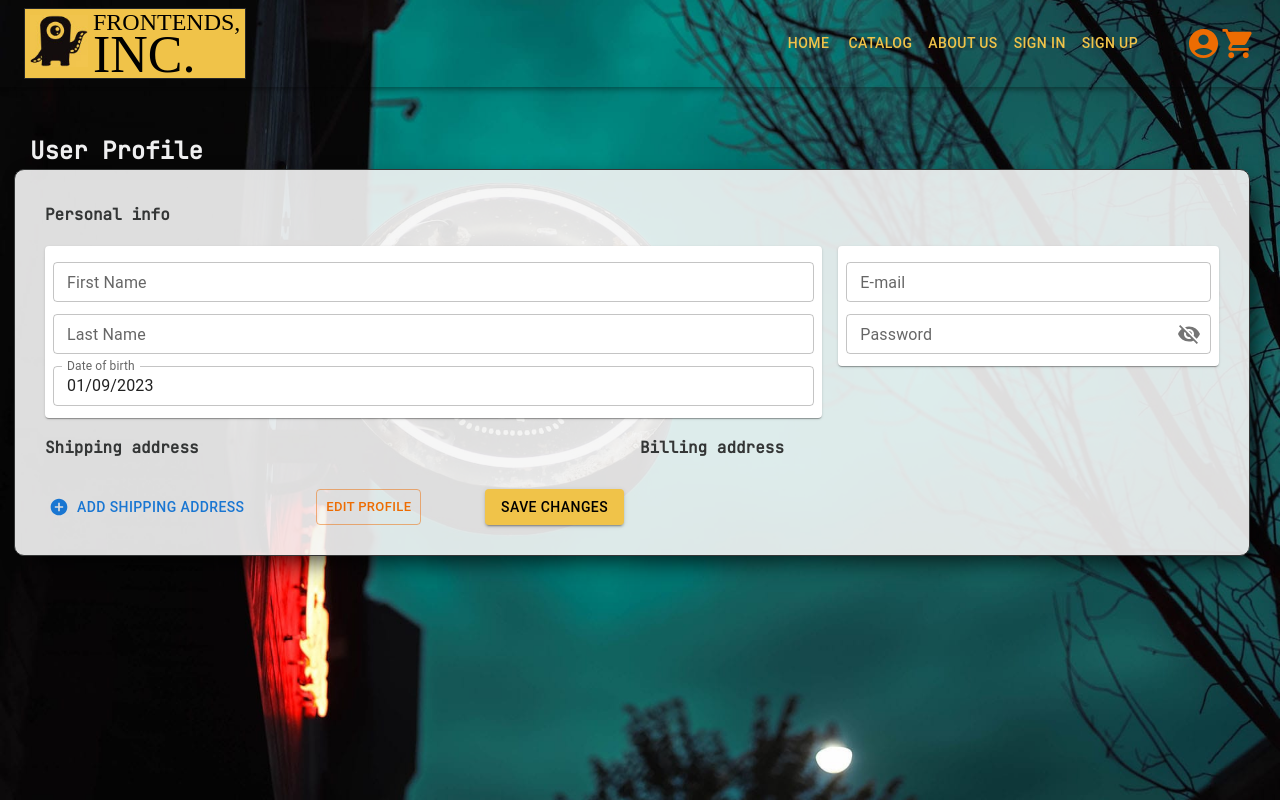
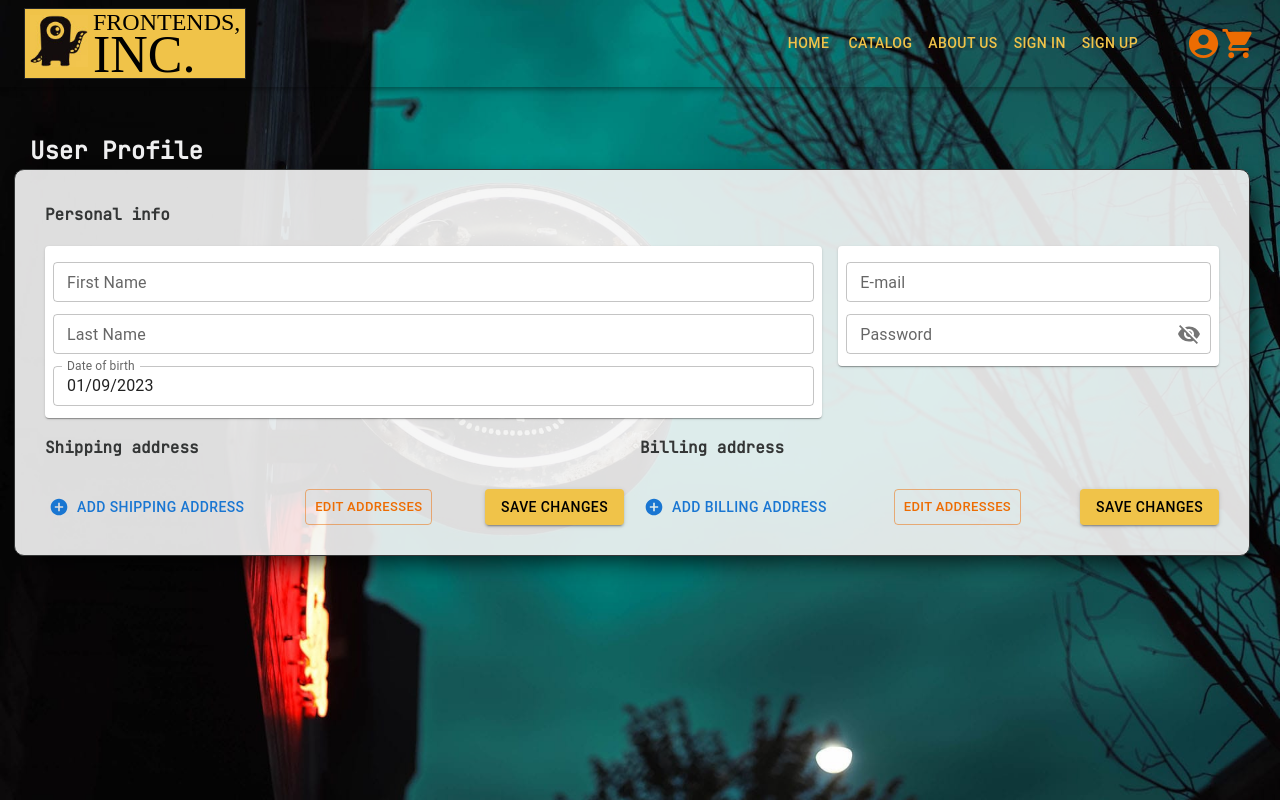
Before and after one commit to maximiloi/eCommerce-Application, a React (Vite) app in the folder monster-shop/: page /profile in a window 1280 px wide. Built offline with nearby package versions, Linux system fonts and the light colour scheme; a web font is replaced by a local one; what @commercetools/sdk-client-v2 would draw is missing.

Commit message:
refactor: rewritten to output addresses from received props

```diff
--- a/monster-shop/src/components/Inputs/TextFieldInput.tsx
+++ b/monster-shop/src/components/Inputs/TextFieldInput.tsx
@@ -6,12 +6,14 @@ import { CustomerSignin } from '@commercetools/platform-sdk';
 import { FormValues } from '../../types/signupFormValues';
 
 function TextFieldInput(
-  props: { label: string; required: boolean } & UseControllerProps<
-    FormValues | CustomerSignin
-  >
+  props: {
+    label: string;
+    required: boolean;
+    disabled: boolean;
+  } & UseControllerProps<FormValues | CustomerSignin>
 ) {
   const { field, fieldState } = useController(props);
-  const { name, label, required } = props;
+  const { name, label, required, disabled } = props;
   const [showPassword, setShowPassword] = useState(false);
   const handleInputType = () => {
     let type = 'text';
@@ -33,6 +35,7 @@ function TextFieldInput(
       size="small"
       type={handleInputType()}
       fullWidth
+      disabled={disabled}
       required={required}
       label={label}
       error={!!fieldState.error}
--- a/monster-shop/src/components/ShippingAddress/ShippingAddress.tsx
+++ b/monster-shop/src/components/ProfileAddress/ProfileAddress.tsx
@@ -19,7 +19,11 @@ const Item = styled(Paper)(({ theme }) => ({
   color: theme.palette.text.secondary,
 }));
 
-interface ShippingAddressType {
+interface AddressProps {
+  addressType: 'billing' | 'shipping';
+}
+
+interface AddressValueType {
   id: string;
   streetName: string;
   city: string;
@@ -28,31 +32,35 @@ interface ShippingAddressType {
 }
 
 function convertToDefaultValues(
-  shippingAddresses: ShippingAddressType[]
+  typeAddressArray: AddressValueType[]
 ): Record<string, string> {
-  return shippingAddresses.reduce((defaultValues, address) => {
+  console.log('typeAddressArray: ', typeAddressArray);
+  return typeAddressArray.reduce((defaultValues, address) => {
     return {
       ...defaultValues,
-      [`shippingStreet_${address.id}`]: address.streetName,
-      [`shippingCity_${address.id}`]: address.city,
-      [`shippingPostalCode_${address.id}`]: address.postalCode,
-      [`shippingCountry_${address.id}`]: address.country,
+      [`addressStreet_${address.id}`]: address.streetName,
+      [`addressCity_${address.id}`]: address.city,
+      [`addressPostalCode_${address.id}`]: address.postalCode,
+      [`addressCountry_${address.id}`]: address.country,
     };
   }, {});
 }
 
-function ShippingAddress() {
+function ProfileAddress({ addressType }: AddressProps) {
   const [editMode, setEditMode] = useState(false);
 
   const userData = User.data;
   const addressArray = userData?.addresses; // all address
-  const shippingIdArray = userData?.shippingAddressIds; // arr ids shipping address
+  const AddressIdArray =
+    addressType === 'shipping'
+      ? userData?.shippingAddressIds
+      : userData?.billingAddressIds; // arr ids address
 
-  const shippingAddressArray = shippingIdArray
+  const typeAddressArray = AddressIdArray
     ? addressArray
-        ?.filter((obj) => obj.id && shippingIdArray.includes(obj.id))
+        ?.filter((obj) => obj.id && AddressIdArray.includes(obj.id))
         .map(
-          (obj): ShippingAddressType => ({
+          (obj): AddressValueType => ({
             id: obj.id!,
             streetName: obj.streetName!,
             city: obj.city!,
@@ -61,9 +69,7 @@ function ShippingAddress() {
           })
         )
     : [];
-  const defaultValues = convertToDefaultValues(shippingAddressArray || []);
-
-  console.log('shippingAddressArray: ', shippingAddressArray);
+  const defaultValues = convertToDefaultValues(typeAddressArray || []);
 
   const theme = useTheme();
   const isSmallScreen = useMediaQuery(theme.breakpoints.down('md'));
@@ -75,7 +81,7 @@ function ShippingAddress() {
     control,
   } = useForm<FormValues | CustomerSignin>({
     mode: 'onChange',
-    defaultValues: { shipping: defaultValues },
+    defaultValues: { address: defaultValues },
   });
 
   const onSubmit = async (data: FormValues | CustomerSignin) => {
@@ -85,13 +91,13 @@ function ShippingAddress() {
 
   return (
     <form onSubmit={handleSubmit(onSubmit)}>
-      {shippingAddressArray?.map((shippingAddress) => {
-        if (!shippingAddress) {
+      {typeAddressArray?.map((address) => {
+        if (!address) {
           return null;
         }
 
         return (
-          <Item key={shippingAddress.id}>
+          <Item key={address.id}>
             <Grid container spacing={spacing}>
               <Grid
                 item
@@ -104,30 +110,34 @@ function ShippingAddress() {
               </Grid>
               <Grid item xs={12} md={6}>
                 <TextFieldInput
-                  name={`shipping.shippingStreet_${shippingAddress.id}`}
+                  name={`address.addressStreet_${address.id}`}
                   control={control}
                   label="Street"
                   required={false}
+                  disabled={!editMode}
                 />
                 <TextFieldInput
-                  name={`shipping.shippingCity_${shippingAddress.id}`}
+                  name={`address.addressCity_${address.id}`}
                   control={control}
                   label="City"
                   required={false}
+                  disabled={!editMode}
                 />
               </Grid>
               <Grid item xs={12} md={6}>
                 <TextFieldInput
-                  name={`shipping.shippingPostalCode_${shippingAddress.id}`}
+                  name={`address.addressPostalCode_${address.id}`}
                   control={control}
                   label="Postal Code"
                   required={false}
+                  disabled={!editMode}
                 />
                 <TextFieldInput
-                  name={`shipping.shippingCountry_${shippingAddress.id}`}
+                  name={`address.addressCountry_${address.id}`}
                   control={control}
                   label="Country"
                   required={false}
+                  disabled={!editMode}
                 />
               </Grid>
             </Grid>
@@ -146,7 +156,7 @@ function ShippingAddress() {
           }}
         >
           <Button variant="text" startIcon={<AddCircleIcon />}>
-            Add Shipping Address
+            Add {addressType === 'shipping' ? 'shipping' : 'billing'} Address
           </Button>
 
           <Button
@@ -157,7 +167,7 @@ function ShippingAddress() {
             disabled={editMode}
             onClick={() => setEditMode(true)}
           >
-            Edit Profile
+            Edit Addresses
           </Button>
 
           <ColoredBtn type="submit" variant="contained" disabled={!isValid}>
@@ -169,4 +179,4 @@ function ShippingAddress() {
   );
 }
 
-export default ShippingAddress;
+export default ProfileAddress;
--- a/monster-shop/src/pages/Profile.tsx
+++ b/monster-shop/src/pages/Profile.tsx
@@ -1,8 +1,8 @@
 import { Box, Grid } from '@mui/material';
 import PersonalInfo from '../components/PersonalInfo/PersonalInfo';
-import ShippingAddress from '../components/ShippingAddress/ShippingAddress';
+import ProfileAddress from '../components/ProfileAddress/ProfileAddress';
 
-import '../sass/pages/Profile.scss';
+import '../sass/pages/_profile.scss';
 
 function Profile() {
   return (
@@ -15,10 +15,11 @@ function Profile() {
           <Grid container spacing={2}>
             <Grid item xs={12} md={6}>
               <h4>Shipping address</h4>
-              <ShippingAddress />
+              <ProfileAddress addressType="shipping" />
             </Grid>
             <Grid item xs={12} md={6}>
               <h4>Billing address</h4>
+              <ProfileAddress addressType="billing" />
             </Grid>
           </Grid>
         </Grid>
--- a/monster-shop/src/sass/pages/Profile.scss
+++ b/monster-shop/src/sass/pages/_profile.scss
@@ -10,3 +10,7 @@
     justify-content: center;
   }
 }
+
+.MuiInputBase-input.css-1n4twyu-MuiInputBase-input-MuiOutlinedInput-input.Mui-disabled {
+  -webkit-text-fill-color: rgba(0, 0, 0, 1);
+}
--- a/monster-shop/src/types/signupFormValues.ts
+++ b/monster-shop/src/types/signupFormValues.ts
@@ -1,4 +1,4 @@
-export type ShippingFields = {
+export type AddressFields = {
   [key: string]: string;
 };
 
@@ -13,7 +13,7 @@ export interface FormValues {
   shippingPostalCode: string;
   shippingCountry: string;
   shippingDefaultAddress: boolean;
-  shipping?: ShippingFields;
+  address?: AddressFields;
   addressMatches: boolean;
   billingStreet: string;
   billingCity: string;
```
